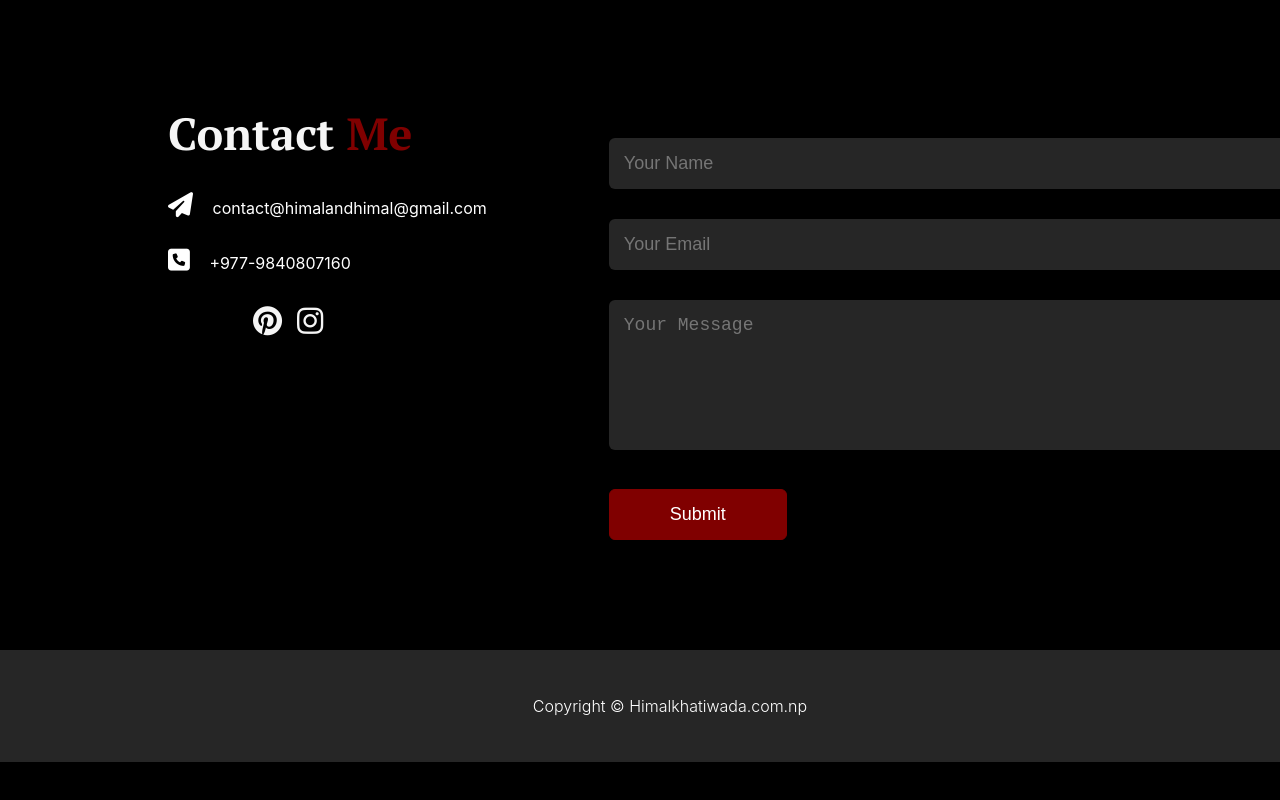
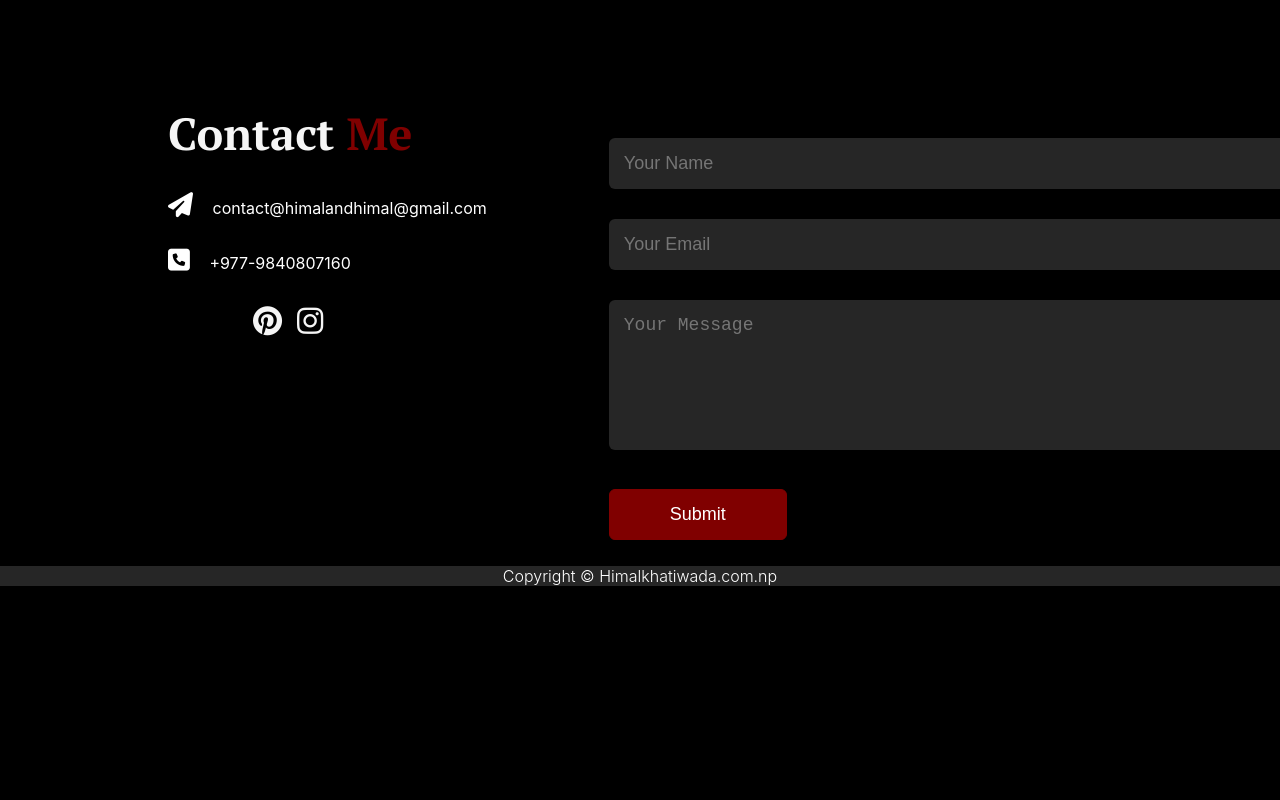
Before and after one commit to cosmictrash/Personal-Website, a React (Create React App) app: page / in a window 1280 px wide. Shown: the part 3841-4641 px from the top of the page. After the commit the page ends 4493 px from the top, so only its background shows below. Built offline with nearby package versions, Linux system fonts and the light colour scheme.

Commit message:
some changes

```diff
--- a/src/Components/Contact/contact.styles.css
+++ b/src/Components/Contact/contact.styles.css
@@ -103,7 +103,7 @@ form textarea {
   font-size: 20px;
 }
 
-.copyright {
+.copyright div {
   width: 100%;
   text-align: center;
   padding: 30px;
```
